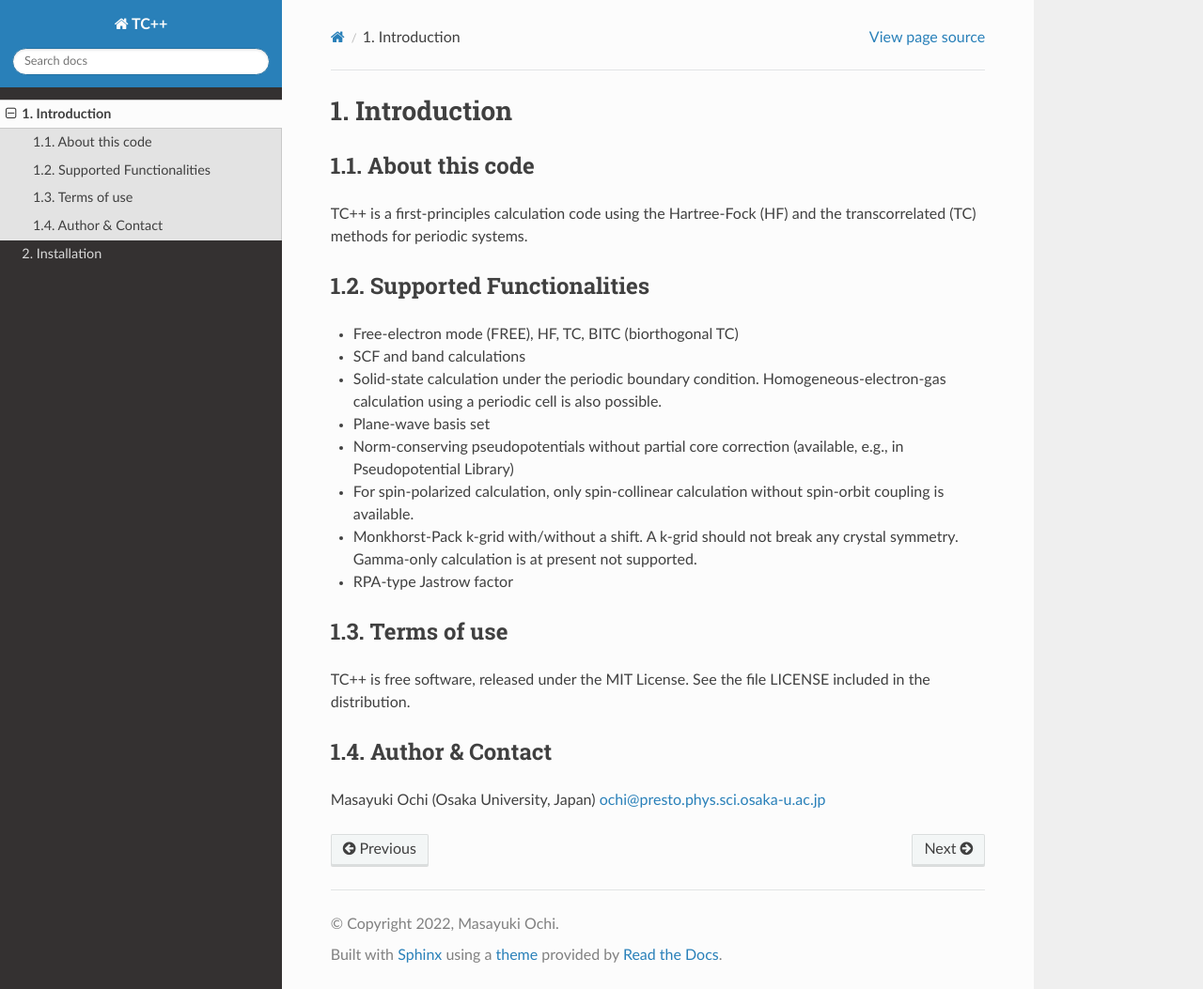
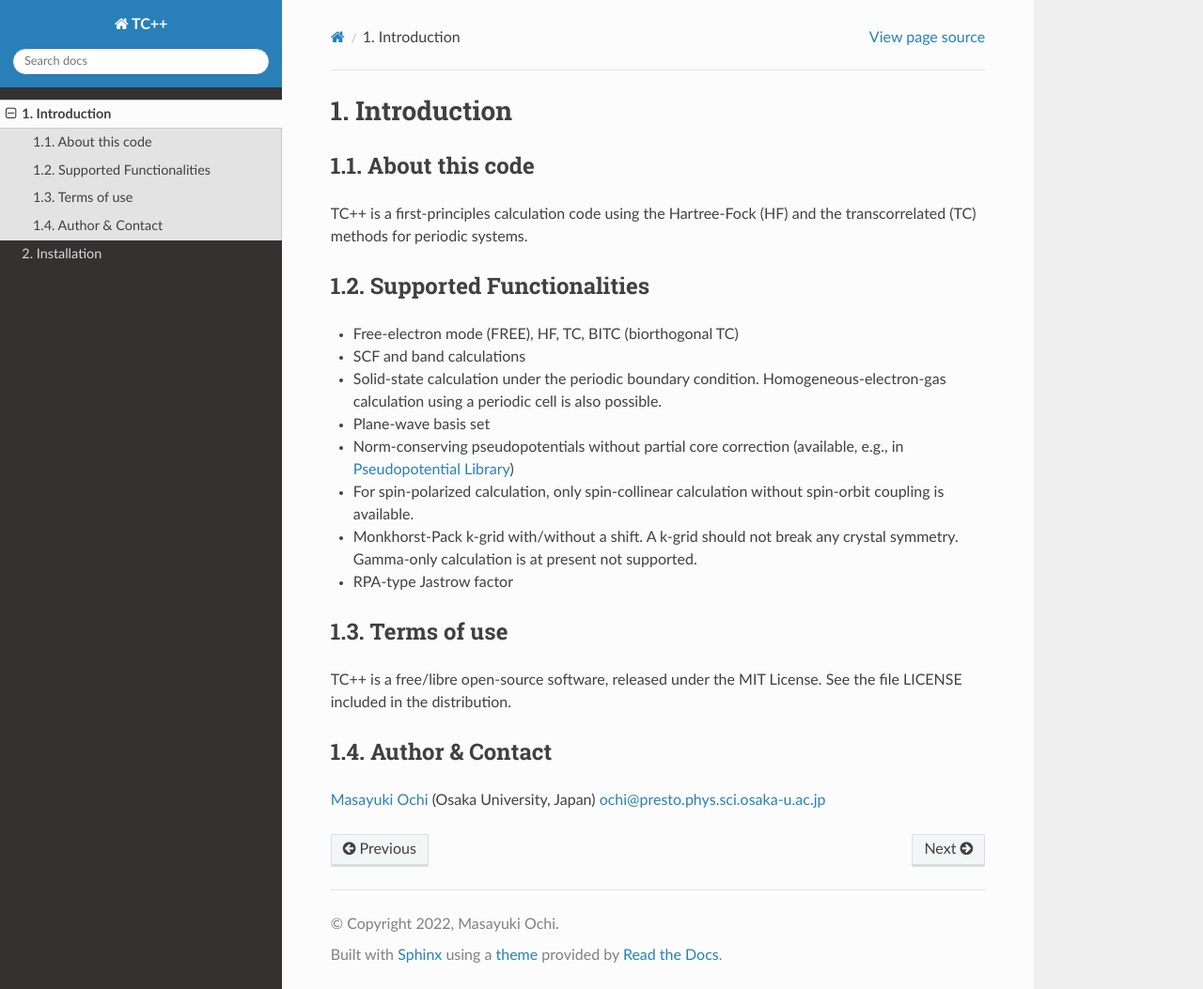
Before and after one commit to masaochi/TC, a Sphinx documentation site: the page built from docs/introduction.rst, in a window 1280 px wide and 1053 px high. Shown: the whole window at 94% size. Built offline with Sphinx 7.4.7 and the Read the Docs theme 2.0.0, drawn with Linux system fonts in a browser that asks for light colours.

Commit message:
[Update]

```diff
--- a/docs/introduction.rst
+++ b/docs/introduction.rst
@@ -12,15 +12,15 @@ Supported Functionalities
 - SCF and band calculations
 - Solid-state calculation under the periodic boundary condition. Homogeneous-electron-gas calculation using a periodic cell is also possible.
 - Plane-wave basis set
-- Norm-conserving pseudopotentials without partial core correction (available, e.g., in Pseudopotential Library)
+- Norm-conserving pseudopotentials without partial core correction (available, e.g., in `Pseudopotential Library <https://pseudopotentiallibrary.org/>`_)
 - For spin-polarized calculation, only spin-collinear calculation without spin-orbit coupling is available.
 - Monkhorst-Pack k-grid with/without a shift. A k-grid should not break any crystal symmetry. Gamma-only calculation is at present not supported.
 - RPA-type Jastrow factor
 
 Terms of use
 ------------
-TC++ is free software, released under the MIT License. See the file LICENSE included in the distribution.
+TC++ is a free/libre open-source software, released under the MIT License. See the file LICENSE included in the distribution.
 
 Author & Contact
 ----------------
-Masayuki Ochi (Osaka University, Japan)  ochi@presto.phys.sci.osaka-u.ac.jp
+`Masayuki Ochi <http://ann.phys.sci.osaka-u.ac.jp/ochi/ochi_en.html>`_ (Osaka University, Japan)  ochi@presto.phys.sci.osaka-u.ac.jp
```
Also changed, not shown: README.md (+1 -1 lines).
